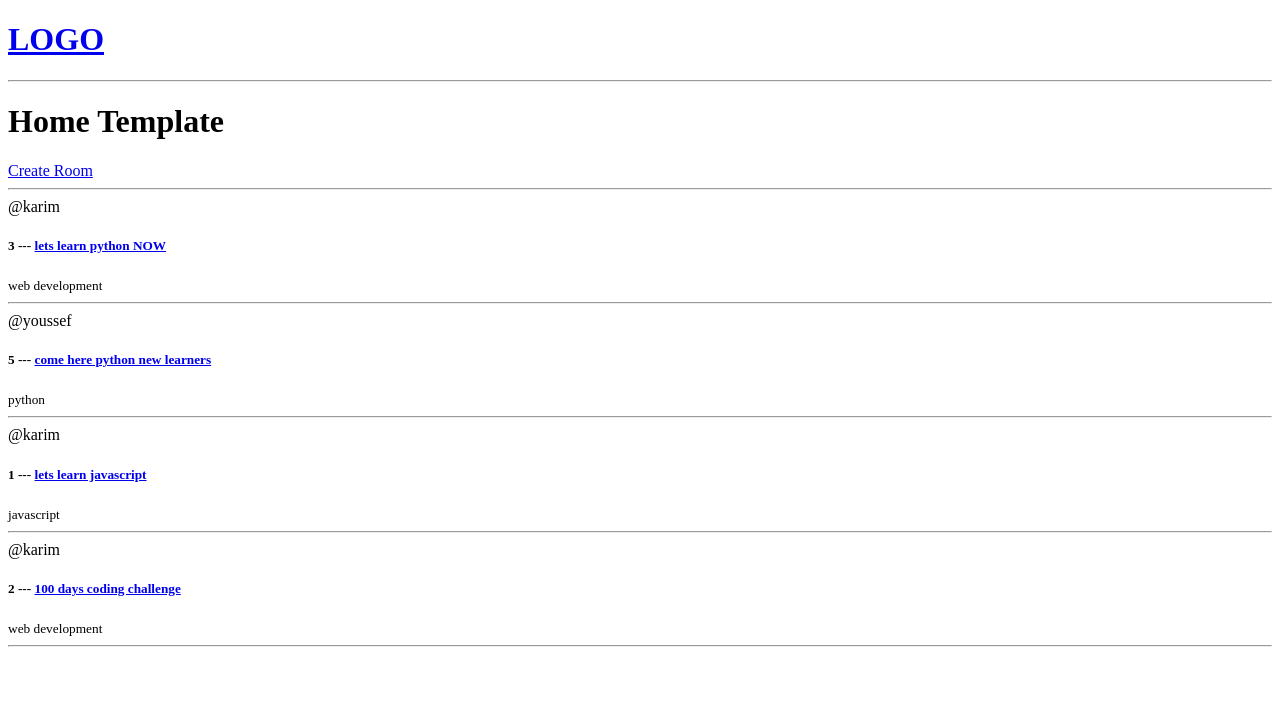
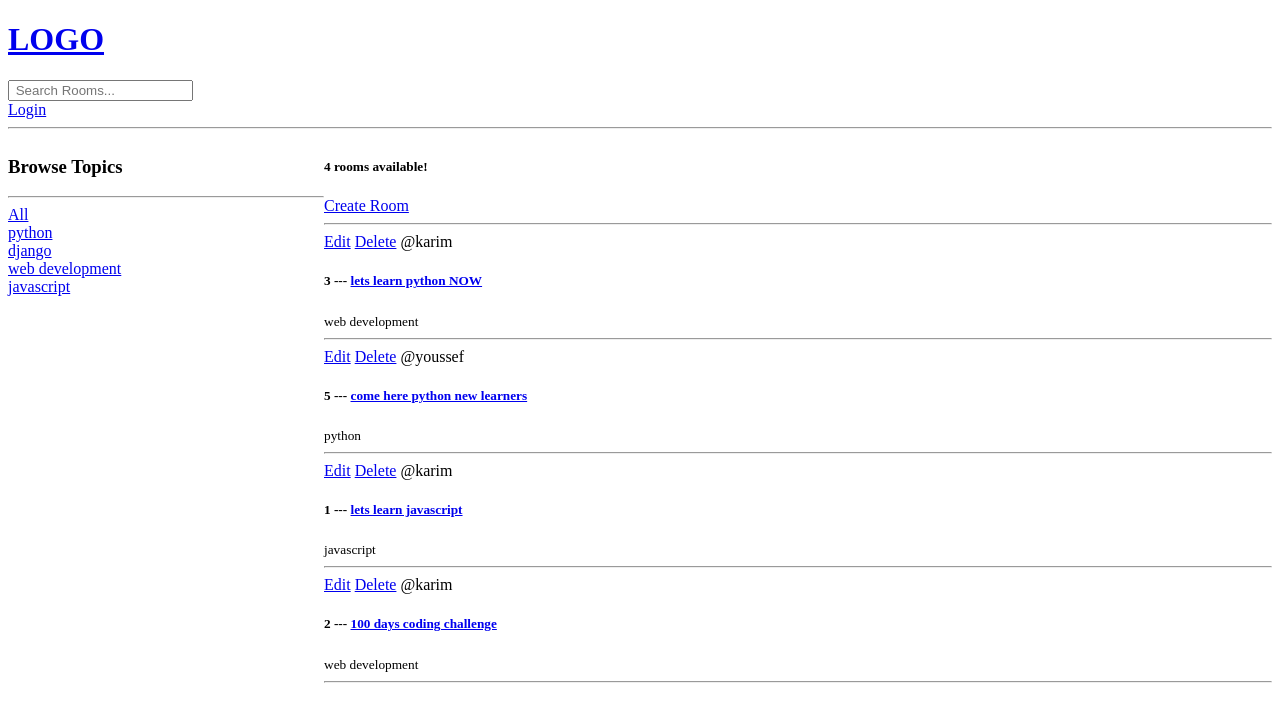
Before and after one commit to karim-raouf/studybud_django, a Django app: page / in a window 1280 px wide. Shown: the top 722 px of the page. Run offline with Django 4.2, Linux system fonts and the light colour scheme; data comes from the database, SQL or seed files in the repository; both versions use the stored data as it was after the commit.

Commit message:
added login and more

```diff
--- a/base/templates/base/home.html
+++ b/base/templates/base/home.html
@@ -1,19 +1,42 @@
 {% extends 'main.html' %}
 
+{% block content %}
 
+<style>
+    .home-container {
+        display: grid;
+        grid-template-columns: 1fr 3fr;
 
+    }
+</style>
 
-{% block content %}
-<h1>Home Template</h1>
-
+<div class="home-container">
 
     <div>
 
+        <h3>Browse Topics</h3>
+        <hr>
+
+        <div>
+            <a href = "{% url 'home' %}">All</a>
+        </div>
+
+        {% for topic in topics %}
+        <div>
+        <a href = "{% url 'home' %}?q={{topic.name}}">{{topic.name}}</a>
+        </div>
+        {% endfor %}
+
+    </div>
+    <div>
+        <h5>{{room_count}} rooms available!</h5>
         <a href={% url 'create-room' %}>Create Room</a>
         <hr>
         <div>
             {% for  room in rooms %}
                 <div>
+                    <a href = "{% url 'update-room' room.id %}">Edit</a>
+                    <a href = "{% url 'delete-room' room.id %}">Delete</a>
                     <span>@{{room.host}}</span>
                     <h5>{{room.id}} --- <a href="{% url 'room' room.id  %}">{{room.name}}</a></h5>
                     <small>{{room.topic}}</small>
@@ -24,4 +47,9 @@
             {% endfor %}
         </div>
     </div>
+
+
+
+
+
 {% endblock content %}
--- a/base/urls.py
+++ b/base/urls.py
@@ -6,4 +6,7 @@ urlpatterns = [
     path('', views.home , name = 'home'),
     path('room/<int:id>', views.room , name = 'room'),
     path('create-room', views.createroom , name = 'create-room'),
+    path('update-room/<int:id>', views.updateroom , name = 'update-room'),
+    path('delete-room/<int:id>', views.deleteroom , name = 'delete-room'),
+    path('login/', views.loginpage , name = 'login'),
 ]
--- a/base/views.py
+++ b/base/views.py
@@ -1,6 +1,9 @@
 from django.shortcuts import render , redirect
-from.models import Room
+from.models import Room , Topic
 from .forms import RoomForm
+from django.db.models import Q
+from django.contrib.auth.models import User
+from django.contrib import messages
 
 # Create your views here.
 #rooms = [
@@ -10,10 +13,38 @@ from .forms import RoomForm
 #]
 
 
+def loginpage(request):
+    if request.method == "POST":
+        username = request.POST.get('username')
+        password = request.POST.get('password')
+
+    try:
+        user = User.objects.get(username=username)
+    except:
+        messages.error(request , 'User doesn\'t exist')
+
+
+    context = {}
+    return render(request , 'base/login_register.html' , context)
+
+
+
+
+
+
 
 def home(request):
-    rooms = Room.objects.all()
-    context = {'rooms' : rooms}
+
+    q = request.GET.get('q') if request.GET.get('q') != None else ''
+    rooms = Room.objects.filter(
+        Q(topic__name__icontains = q) |
+        Q(name__icontains = q) |
+        Q(description__icontains = q)
+        )
+
+    topics = Topic.objects.all()
+    room_count = rooms.count()
+    context = {'rooms' : rooms ,'topics' : topics , 'room_count' : room_count}
     return render(request , 'base/home.html' , context)
 
 
@@ -40,3 +71,26 @@ def createroom(request):
 
     context = {'form' : form}
     return render(request , 'base/room_form.html' , context)
+
+
+def updateroom(request ,id):
+    room = Room.objects.get(id = id)
+    form = RoomForm(instance=room)
+
+    if request.method == 'POST':
+        form = RoomForm(request.POST , instance=room)
+        if form.is_valid():
+            form.save()
+            return redirect('home')
+
+
+    context = {'form' : form}
+    return render(request , 'base/room_form.html' , context)
+
+def deleteroom(request , id):
+    room = Room.objects.get(id = id)
+    if request.method == 'POST':
+        room.delete()
+        return redirect('home')
+    context = {'obj' : room}
+    return render(request , 'base/delete.html' , context)
--- a/templates/main.html
+++ b/templates/main.html
@@ -13,6 +13,16 @@
 <body>
     {% include 'navbar.html' %}
 
+
+    {% if messages %}
+    <ul class="messages">
+        {% for message in messages %}
+            <li></li>{{ message }}</li>
+        {% endfor %}
+    </ul>
+    {% endif %}
+
+
     {% block content %}
 
 
--- a/templates/navbar.html
+++ b/templates/navbar.html
@@ -2,5 +2,12 @@
     <h1>LOGO</h1>
 </a>
 
+<form method = 'GET' action = "{% url 'home' %}">
+    <input type = "text"  name = "q"  placeholder = " Search Rooms..."/>
+</form>
+
+
+
+<a href = "{% url 'login' %}" action = "">Login</a>
 
 <hr>
```
Also changed, not shown: base/templates/base/delete.html (added, +14 -0 lines), base/templates/base/login_register.html (added, +26 -0 lines), base/models.py (line endings or trailing spaces), db.sqlite3. Lines whose indentation alone changed are shown as unchanged.
